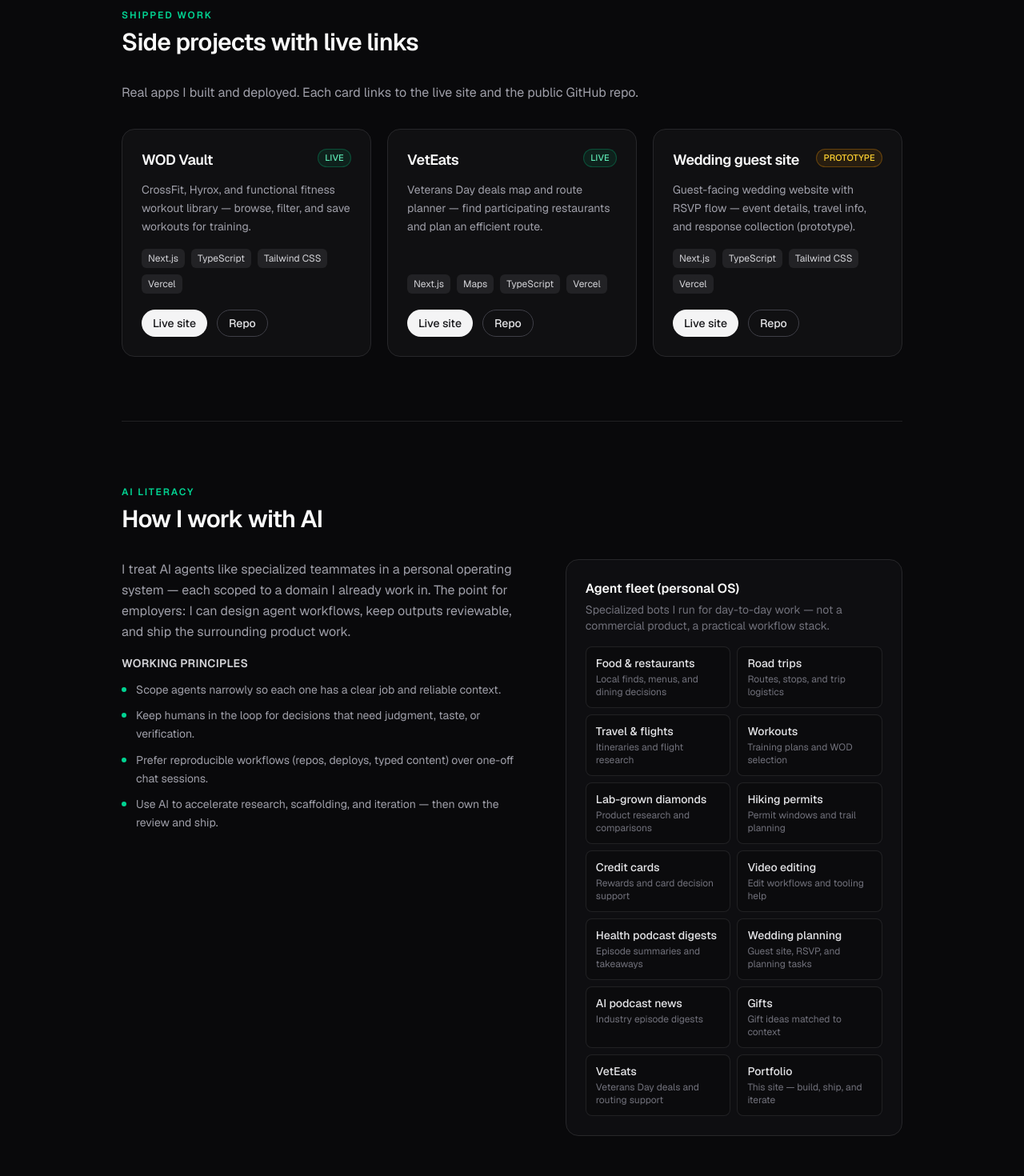
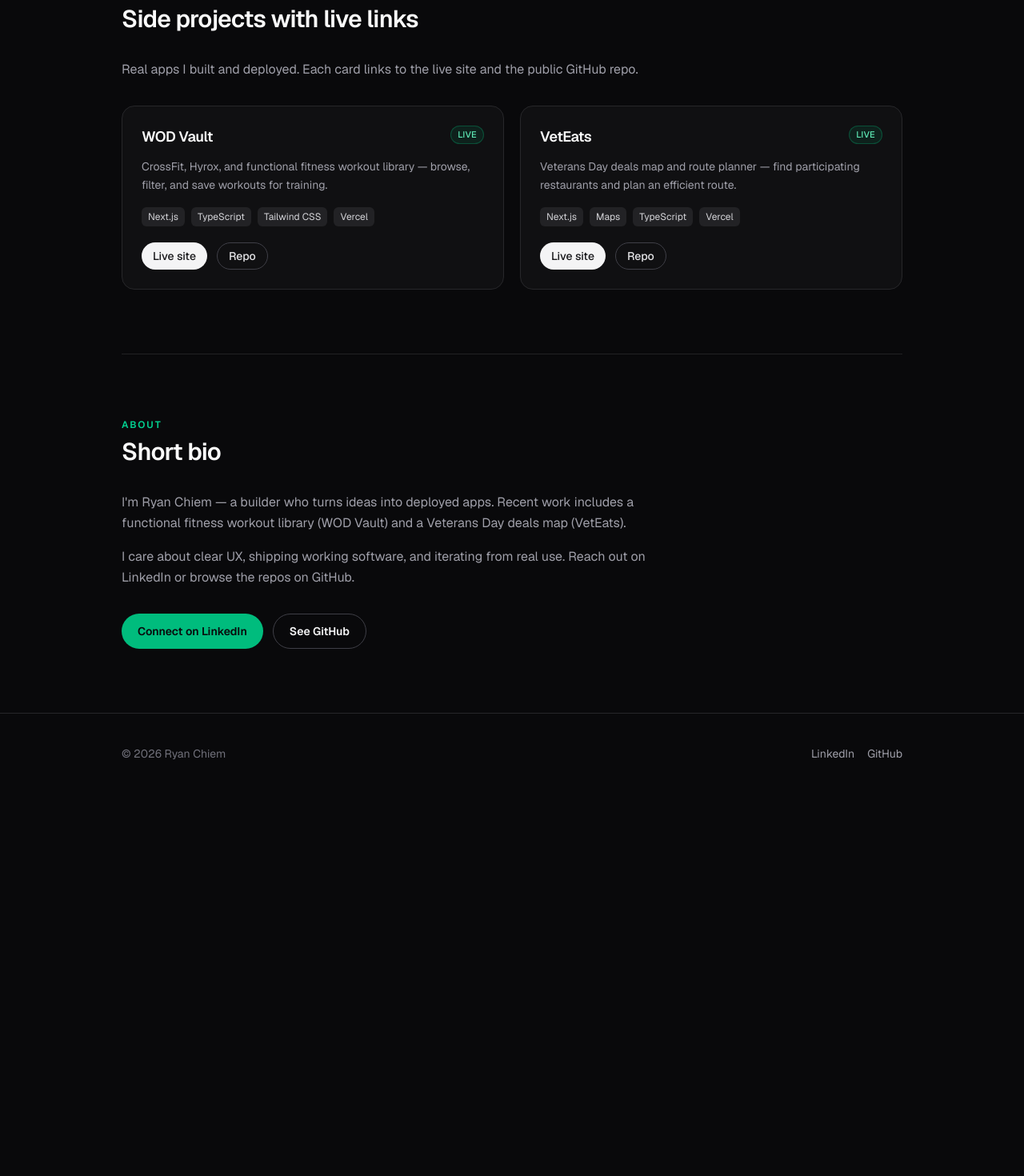
Before and after one commit to MadTekkers/portfolio, a Next.js app: page / in a window 1280 px wide. Shown: the part 680-2150 px from the top of the page at 80% size. After the commit the page ends 1672 px from the top, so only its background shows below. Built offline with nearby package versions, Linux system fonts and the light colour scheme.

Commit message:
Remove wedding project and AI literacy section
Drop wedding guest site from projects/about/SEO. Remove the How I
work with AI section, ai-fleet content, and related nav/copy.

```diff
--- a/src/app/page.tsx
+++ b/src/app/page.tsx
@@ -1,13 +1,11 @@
 import { ProjectCard } from "@/components/ProjectCard";
 import { Section } from "@/components/Section";
-import { aiFleet, aiWorkingPrinciples } from "@/content/ai-fleet";
 import { projects } from "@/content/projects";
 import { site } from "@/content/site";
 
 export default function Home() {
   return (
     <div id="top">
-      {/* Hero */}
       <section
         aria-labelledby="hero-heading"
         className="border-b border-zinc-800/80"
@@ -53,7 +51,6 @@
       </section>
 
       <div className="mx-auto max-w-5xl px-4 sm:px-6">
-        {/* Projects */}
         <Section
           id="projects"
           eyebrow="Shipped work"
@@ -63,75 +60,13 @@
             Real apps I built and deployed. Each card links to the live site and
             the public GitHub repo.
           </p>
-          <div className="grid gap-5 sm:grid-cols-2 lg:grid-cols-3">
+          <div className="grid gap-5 sm:grid-cols-2">
             {projects.map((project) => (
               <ProjectCard key={project.slug} project={project} />
             ))}
           </div>
         </Section>
 
-        {/* AI literacy */}
-        <Section
-          id="ai"
-          eyebrow="AI literacy"
-          title="How I work with AI"
-          className="border-t border-zinc-800/80"
-        >
-          <div className="grid gap-10 lg:grid-cols-[1.1fr_0.9fr]">
-            <div>
-              <p className="mb-4 text-sm leading-relaxed text-zinc-400 sm:text-base">
-                I treat AI agents like specialized teammates in a personal
-                operating system — each scoped to a domain I already work in.
-                The point for employers: I can design agent workflows, keep
-                outputs reviewable, and ship the surrounding product work.
-              </p>
-              <h3 className="mb-3 text-sm font-semibold uppercase tracking-wide text-zinc-300">
-                Working principles
-              </h3>
-              <ul className="space-y-2.5">
-                {aiWorkingPrinciples.map((principle) => (
-                  <li
-                    key={principle}
-                    className="flex gap-3 text-sm leading-relaxed text-zinc-400"
-                  >
-                    <span
-                      className="mt-2 h-1.5 w-1.5 shrink-0 rounded-full bg-emerald-400"
-                      aria-hidden
-                    />
-                    <span>{principle}</span>
-                  </li>
-                ))}
-              </ul>
-            </div>
-
-            <div className="rounded-2xl border border-zinc-800 bg-zinc-900/40 p-5 sm:p-6">
-              <h3 className="mb-1 text-base font-semibold text-zinc-50">
-                Agent fleet (personal OS)
-              </h3>
-              <p className="mb-4 text-sm text-zinc-500">
-                Specialized bots I run for day-to-day work — not a commercial
-                product, a practical workflow stack.
-              </p>
-              <ul className="grid gap-2 sm:grid-cols-2">
-                {aiFleet.map((agent) => (
-                  <li
-                    key={agent.name}
-                    className="rounded-lg border border-zinc-800/80 bg-zinc-950/50 px-3 py-2.5"
-                  >
-                    <p className="text-sm font-medium text-zinc-200">
-                      {agent.name}
-                    </p>
-                    <p className="mt-0.5 text-xs leading-snug text-zinc-500">
-                      {agent.focus}
-                    </p>
-                  </li>
-                ))}
-              </ul>
-            </div>
-          </div>
-        </Section>
-
-        {/* About */}
         <Section
           id="about"
           eyebrow="About"
--- a/src/components/Header.tsx
+++ b/src/components/Header.tsx
@@ -2,7 +2,6 @@
 
 const nav = [
   { href: "#projects", label: "Projects" },
-  { href: "#ai", label: "How I work with AI" },
   { href: "#about", label: "About" },
 ] as const;
 
--- a/src/content/ai-fleet.ts
+++ /dev/null
@@ -1,32 +0,0 @@
-export type AgentCapability = {
-  name: string;
-  focus: string;
-};
-
-/**
- * Specialized personal agents Ryan runs as a multi-agent OS.
- * Framed as practical AI literacy for recruiting — not product claims.
- */
-export const aiFleet: AgentCapability[] = [
-  { name: "Food & restaurants", focus: "Local finds, menus, and dining decisions" },
-  { name: "Road trips", focus: "Routes, stops, and trip logistics" },
-  { name: "Travel & flights", focus: "Itineraries and flight research" },
-  { name: "Workouts", focus: "Training plans and WOD selection" },
-  { name: "Lab-grown diamonds", focus: "Product research and comparisons" },
-  { name: "Hiking permits", focus: "Permit windows and trail planning" },
-  { name: "Credit cards", focus: "Rewards and card decision support" },
-  { name: "Video editing", focus: "Edit workflows and tooling help" },
-  { name: "Health podcast digests", focus: "Episode summaries and takeaways" },
-  { name: "Wedding planning", focus: "Guest site, RSVP, and planning tasks" },
-  { name: "AI podcast news", focus: "Industry episode digests" },
-  { name: "Gifts", focus: "Gift ideas matched to context" },
-  { name: "VetEats", focus: "Veterans Day deals and routing support" },
-  { name: "Portfolio", focus: "This site — build, ship, and iterate" },
-];
-
-export const aiWorkingPrinciples: string[] = [
-  "Scope agents narrowly so each one has a clear job and reliable context.",
-  "Keep humans in the loop for decisions that need judgment, taste, or verification.",
-  "Prefer reproducible workflows (repos, deploys, typed content) over one-off chat sessions.",
-  "Use AI to accelerate research, scaffolding, and iteration — then own the review and ship.",
-];
--- a/src/content/projects.ts
+++ b/src/content/projects.ts
@@ -29,14 +29,4 @@
     repoUrl: "https://github.com/MadTekkers/VetEats",
     status: "live",
   },
-  {
-    slug: "wedding-guest-site",
-    name: "Wedding guest site",
-    summary:
-      "Guest-facing wedding website with RSVP flow — event details, travel info, and response collection (prototype).",
-    stack: ["Next.js", "TypeScript", "Tailwind CSS", "Vercel"],
-    liveUrl: "https://wedding-site-ryan-chiem-s-projects.vercel.app",
-    repoUrl: "https://github.com/MadTekkers/wedding-guest-site",
-    status: "prototype",
-  },
 ];
--- a/src/content/site.ts
+++ b/src/content/site.ts
@@ -2,15 +2,15 @@
   name: "Ryan Chiem",
   title: "Ryan Chiem — Portfolio",
   description:
-    "Builder portfolio: shipped side projects (WOD Vault, VetEats, wedding guest site) and practical AI agent workflows for recruiting.",
+    "Builder portfolio: shipped side projects including WOD Vault and VetEats, plus links to LinkedIn and GitHub.",
   url: "https://ryan-chiem.vercel.app",
   linkedIn: "https://www.linkedin.com/in/ryan-chiem",
   github: "https://github.com/MadTekkers",
-  headline: "Building useful products — and the AI workflows behind them.",
+  headline: "Building useful products end to end.",
   valueProp:
-    "I ship real side projects end-to-end and run a multi-agent personal OS for research, planning, and delivery. Looking for roles where product sense meets practical AI literacy.",
+    "I ship real side projects from idea to deploy — product, UI, and delivery. Looking for roles where product sense and hands-on building matter.",
   about: [
-    "I'm Ryan Chiem — a builder who turns ideas into deployed apps. Recent work includes a functional fitness workout library, a Veterans Day deals map, and a wedding guest RSVP prototype.",
-    "Alongside shipping, I run specialized AI agents as everyday tooling: food, travel, workouts, permits, research digests, and more. The goal isn't novelty — it's faster, clearer work with reviewable outputs.",
+    "I'm Ryan Chiem — a builder who turns ideas into deployed apps. Recent work includes a functional fitness workout library (WOD Vault) and a Veterans Day deals map (VetEats).",
+    "I care about clear UX, shipping working software, and iterating from real use. Reach out on LinkedIn or browse the repos on GitHub.",
   ],
 } as const;
```
Also changed, not shown: 1 other file (tests, documents, lock files or other folders).
